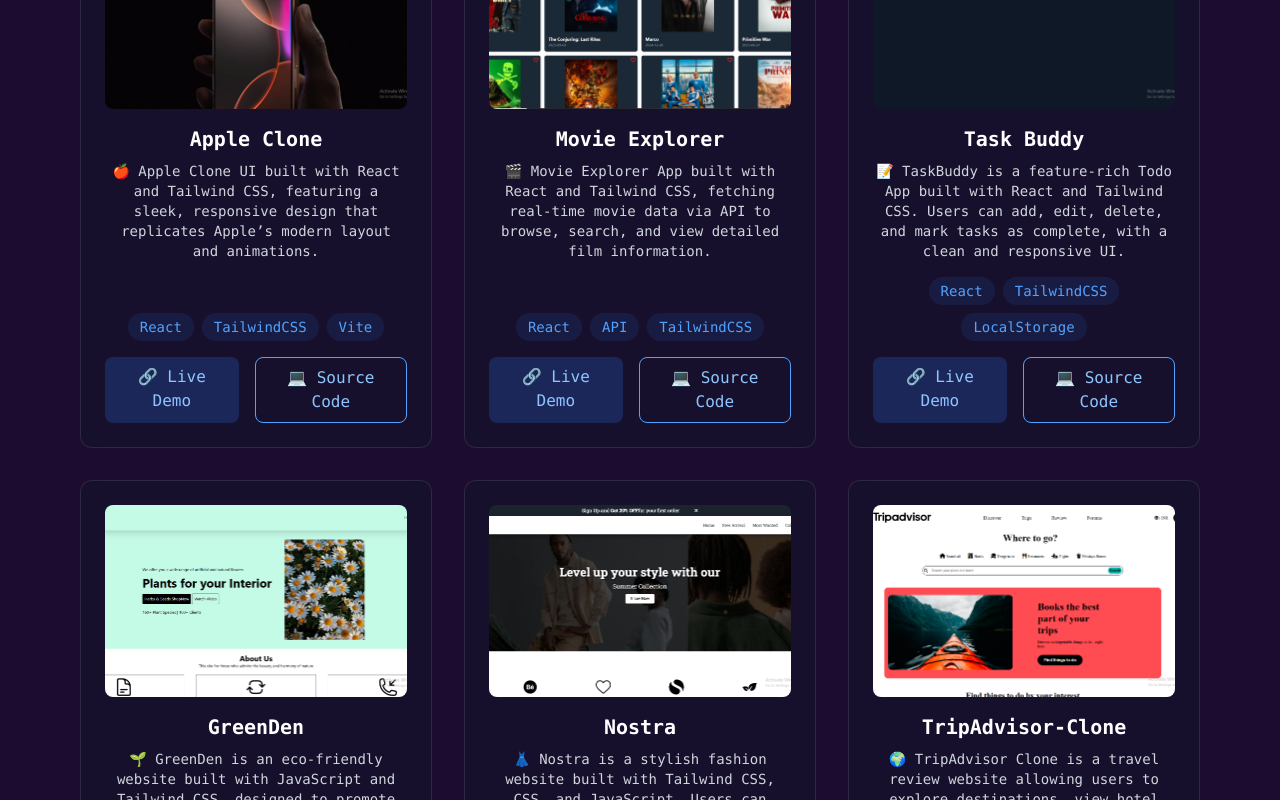
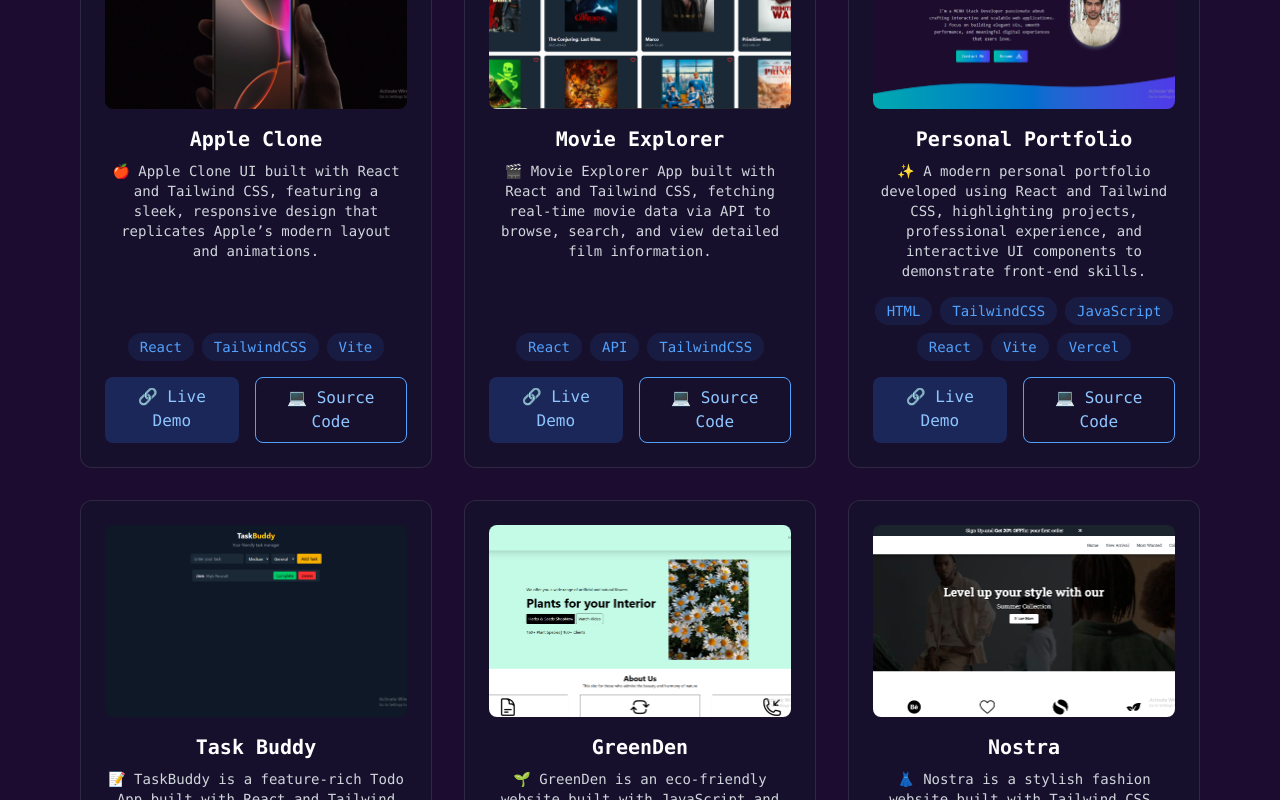
Before and after one commit to mohamedroshansafeek/My-Personal-Portfolio, a React (Vite) app: page / in a window 1280 px wide. Shown: the part 2720-3520 px from the top of the page. Built offline with nearby package versions, Linux system fonts and the light colour scheme.

Commit message:
New Files Added

```diff
--- a/src/sections/Projects.jsx
+++ b/src/sections/Projects.jsx
@@ -10,6 +10,7 @@ import TaskBuddy from "../assets/TaskBuddy.png";
 import TripAdvisor from "../assets/TripAdvisor.png";
 import Udemy from "../assets/Udemy.png";
 import RevealOnScroll from "../Ui/RevealOnScroll";
+import PersonalPortfolio from "../assets/portfolio.png"
 
 function Projects() {
   const [projects] = useState([
@@ -57,6 +58,15 @@ function Projects() {
       tech: ["React", "API", "TailwindCSS"],
       link: "https://github.com/mohamedroshansafeek/Movie-Explorer",
       live: "https://movie-explorer-psi-blue.vercel.app",
+    },
+    {
+      image: PersonalPortfolio,
+      name: "Personal Portfolio",
+      brief:
+      "✨ A modern personal portfolio developed using React and Tailwind CSS, highlighting projects, professional experience, and interactive UI components to demonstrate front-end skills.",
+      tech: ["HTML","TailwindCSS","JavaScript","React","Vite","Vercel"],
+      link: "https://github.com/mohamedroshansafeek/My-Personal-Portfolio",
+      live: "https://my-personal-portfolio-one-zeta.vercel.app"
     },
     {
       image: TaskBuddy,
```
Also changed, not shown: src/sections/Home.jsx (+3 -53 lines), src/assets/portfolio.png (added), 1 other file (tests, documents, lock files or other folders).
